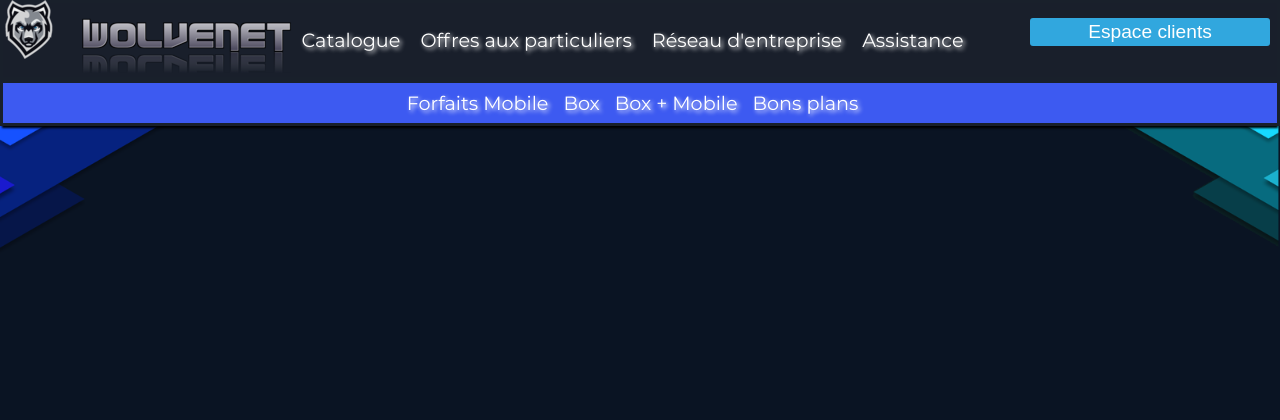
After one commit to marzazine/htdocs, a PHP site: page /offres-aux-particuliers/ in a window 1280 px wide. The commit adds this page. Shown: the top 420 px of the page. Run offline with PHP 8.4, Linux system fonts and the light colour scheme.

Commit message:
Ajout des catégories
|Création de catalogue\index.php
|Création de offres-aux-particuliers\index.php
|Création de offres-aux-entreprises\index.php
|Création de assistance\index.php

```diff
--- a/catalogue/index.php
+++ b/catalogue/index.php
@@ -4,11 +4,11 @@ include '../includes/top.php';
 
 <div id="sousMenuHaut">
 
-	<div class="element-sousMenuHaut"><a href="#" id="basLien">Téléphones portables</a></div>
+	<div class="element-sousMenuHaut"><a href="#" id="basLien">Mobiles</a> </div>
 
-    <div class="element-sousMenuHaut"><a href="#" id="basLien">Téléphones fixes</a></div>
+    <div class="element-sousMenuHaut"><a href="#" id="basLien">Téléphones fixes</a> </div>
 
-    <div class="element-sousMenuHaut"><a href="#">Accessoires</a> </div>
+    <div class="element-sousMenuHaut"><a href="#" id="basLien">Accessoires</a> </div>
 
 
 </div>
--- a/includes/top.php
+++ b/includes/top.php
@@ -17,9 +17,11 @@
 
 	<div class="element-menuHaut"><a href="/catalogue/">Catalogue</a></div>
 
-    <div class="element-menuHaut"><a href="">Offres aux particuliers</a></div>
+    <div class="element-menuHaut"><a href="/offres-aux-particuliers/">Offres aux particuliers</a></div>
 
-    <div class="element-menuHaut"><a href="">Réseau d'entreprise</a></div>
+    <div class="element-menuHaut"><a href="/offres-aux-entreprises/">Réseau d'entreprise</a></div>
+
+    <div class="element-menuHaut"><a href="/assistance/">Assistance</a></div>
 	<div class="element-sousMenuHaut"><button class="button" style="vertical-align:middle" onclick="javascript:location.href='/espace-clients/'"><span>Espace clients </span></button></div>
 
 </div>
--- /dev/null
+++ b/offres-aux-particuliers/index.php
@@ -0,0 +1,22 @@
+<?php
+include '../includes/top.php';
+?>
+
+<div id="sousMenuHaut">
+
+	<div class="element-sousMenuHaut"><a href="#" id="basLien">Forfaits Mobile</a> </div>
+
+    <div class="element-sousMenuHaut"><a href="#" id="basLien">Box</a> </div>
+
+    <div class="element-sousMenuHaut"><a href="#" id="basLien">Box + Mobile</a> </div>
+
+    <div class="element-sousMenuHaut"><a href="#" id="basLien">Bons plans</a> </div>
+
+
+</div>
+
+
+
+</body>
+
+</html>
```
Also changed, not shown: assistance/index.php (added, +17 -0 lines), offres-aux-entreprises/index.php (added, +20 -0 lines).
